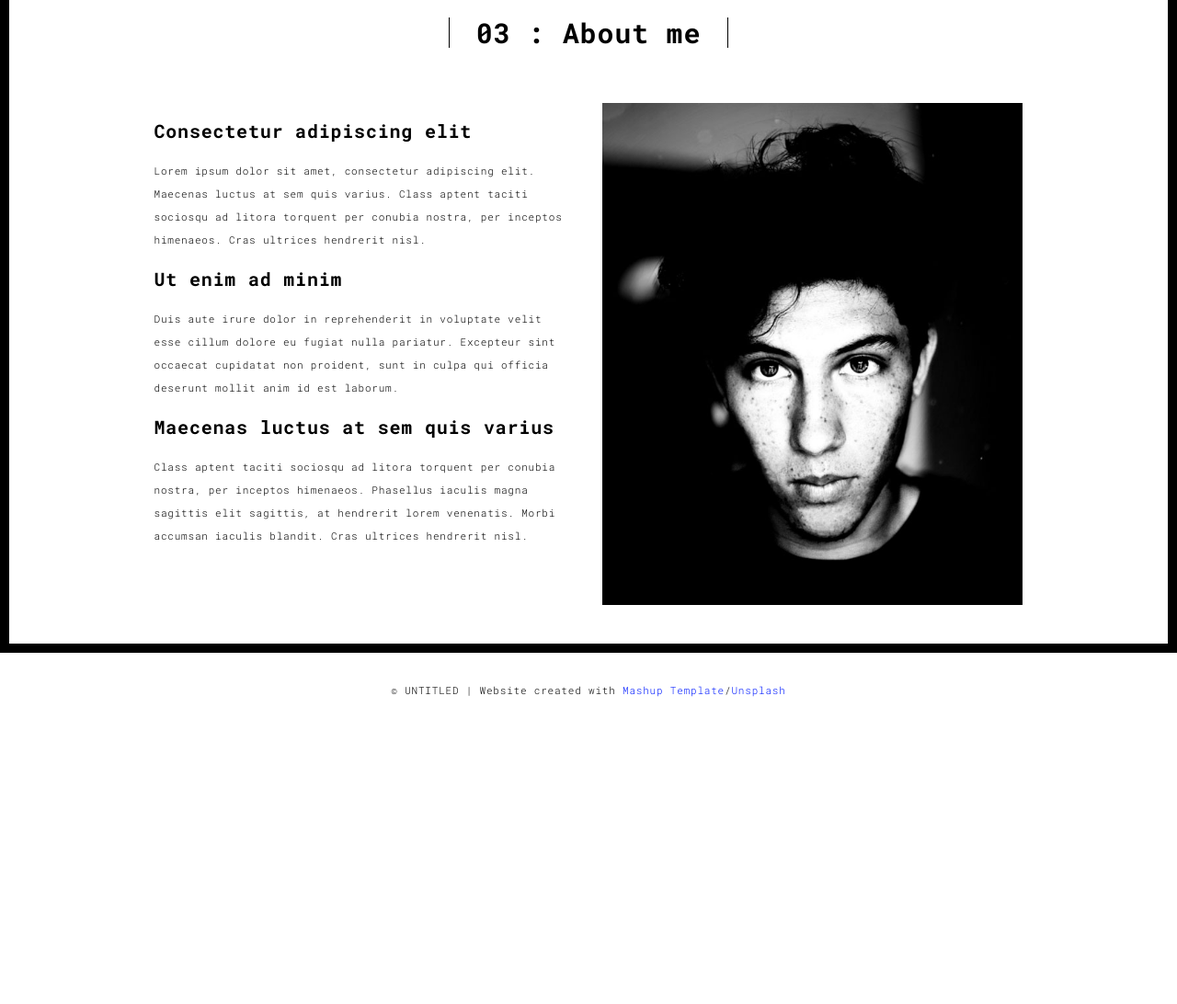
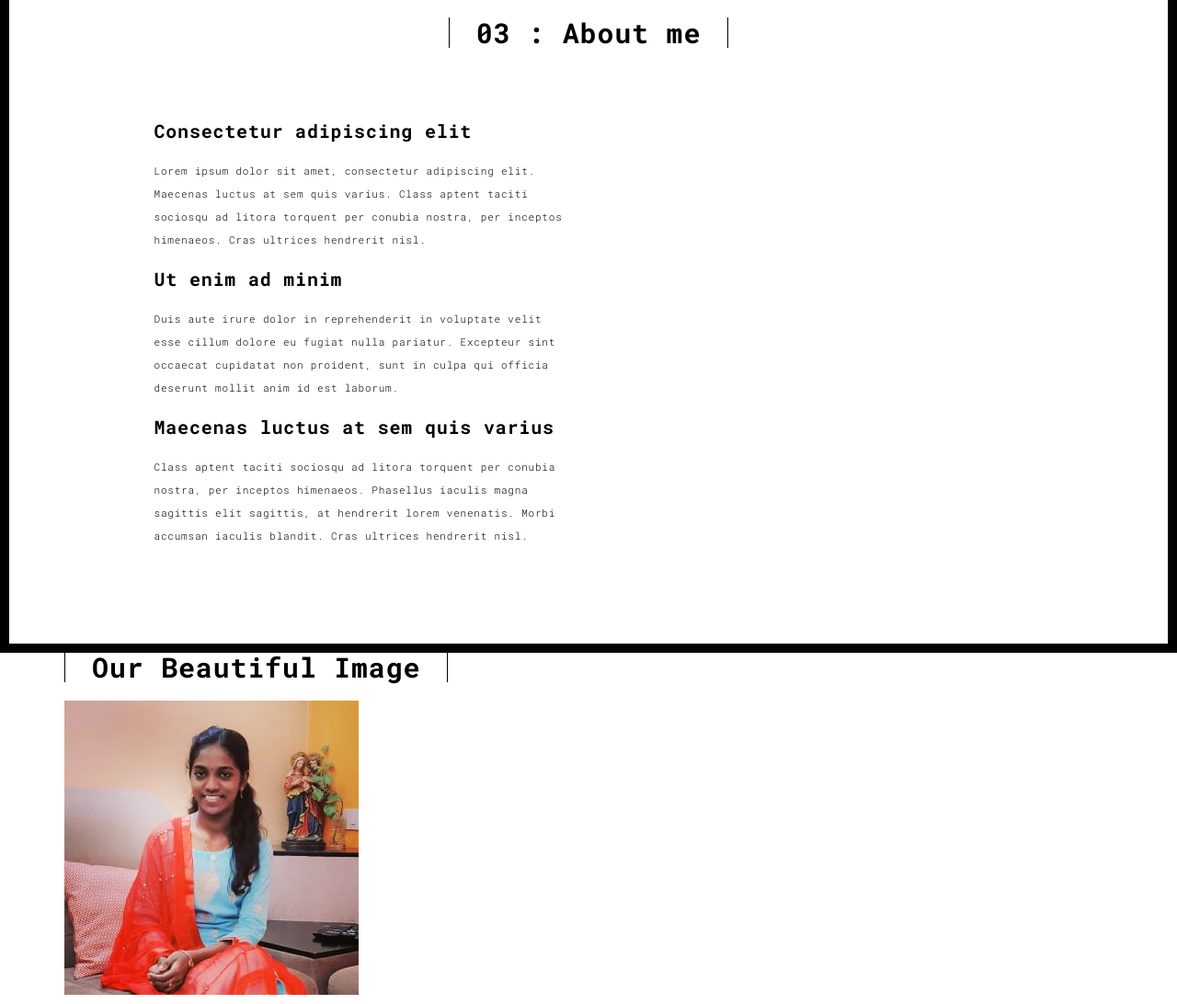
Before and after one commit to Stefani-Jeyaseelan/Portfolio, a Flask app: page /about.html in a window 1280 px wide. Shown: the part 90-1182 px from the top of the page at 92% size. Before the commit the page ends 848 px from the top, so only its background shows below. Run offline with Flask 3, Linux system fonts and the light colour scheme; some libraries are stand-ins or nearby versions.

Commit message:
Updated code

```diff
--- a/templates/about.html
+++ b/templates/about.html
@@ -74,7 +74,6 @@
                   Class aptent taciti sociosqu ad litora torquent per conubia nostra, per inceptos himenaeos. Phasellus iaculis magna sagittis elit sagittis, at hendrerit lorem venenatis. Morbi accumsan iaculis blandit. Cras ultrices hendrerit nisl.</p>
                 </div>
                 <div class="col-xs-12 col-md-6">
-                  <img src="assets/images/profil.jpg" class="img-responsive" alt="">
                 </div>
               </div>
             </div>
@@ -87,15 +86,17 @@
   </div>
 
 
-<footer class="footer-container text-center">
+<!-- Add the image section -->
+<section class="image-section">
   <div class="container">
     <div class="row">
       <div class="col-xs-12">
-        <p>© UNTITLED | Website created with <a href="http://www.mashup-template.com/" title="Create website with free html template">Mashup Template</a>/<a href="https://www.unsplash.com/" title="Beautiful Free Images">Unsplash</a></p>
+        <h2>Our Beautiful Image</h2>
+        <img src="./static/assets/images/myprof.jpg" alt="Your Image Description" class="img-responsive">
       </div>
     </div>
   </div>
-</footer>
+</section>
 
 <script>
   document.addEventListener("DOMContentLoaded", function (event) {
```
